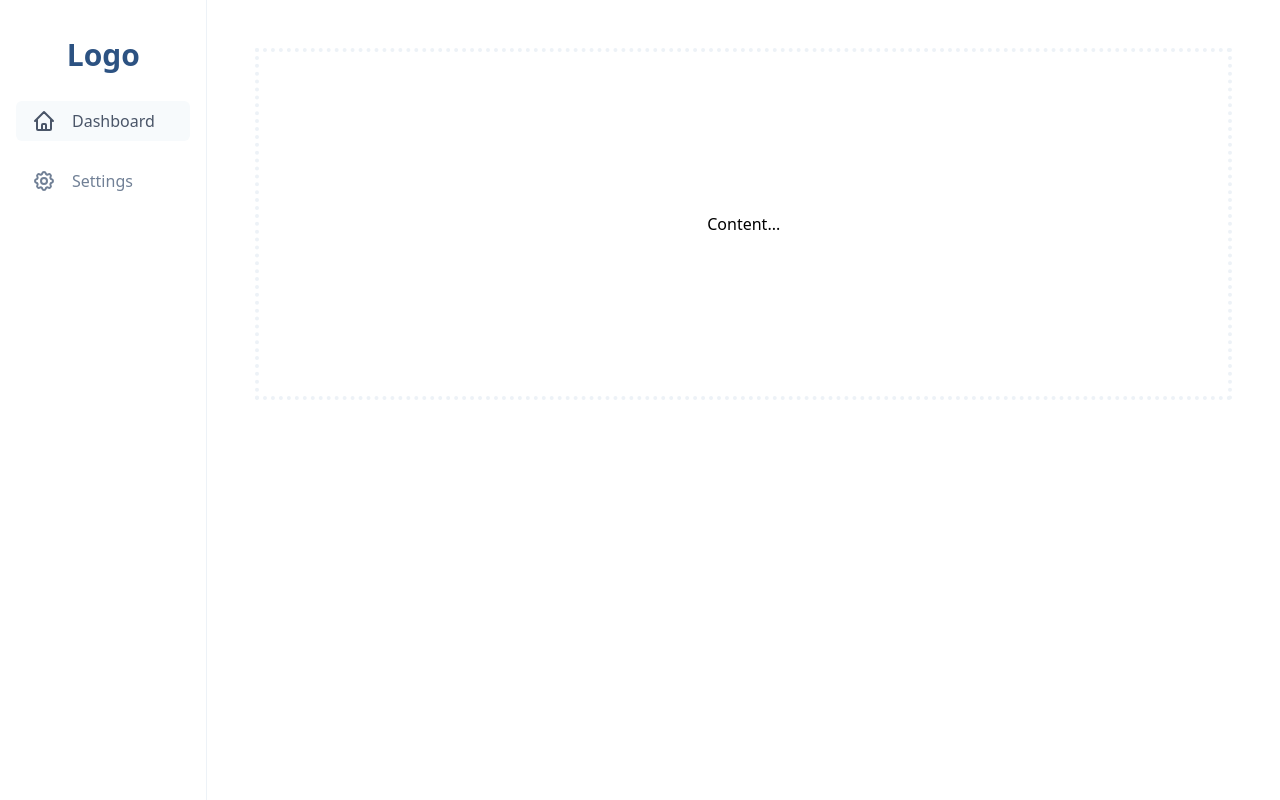
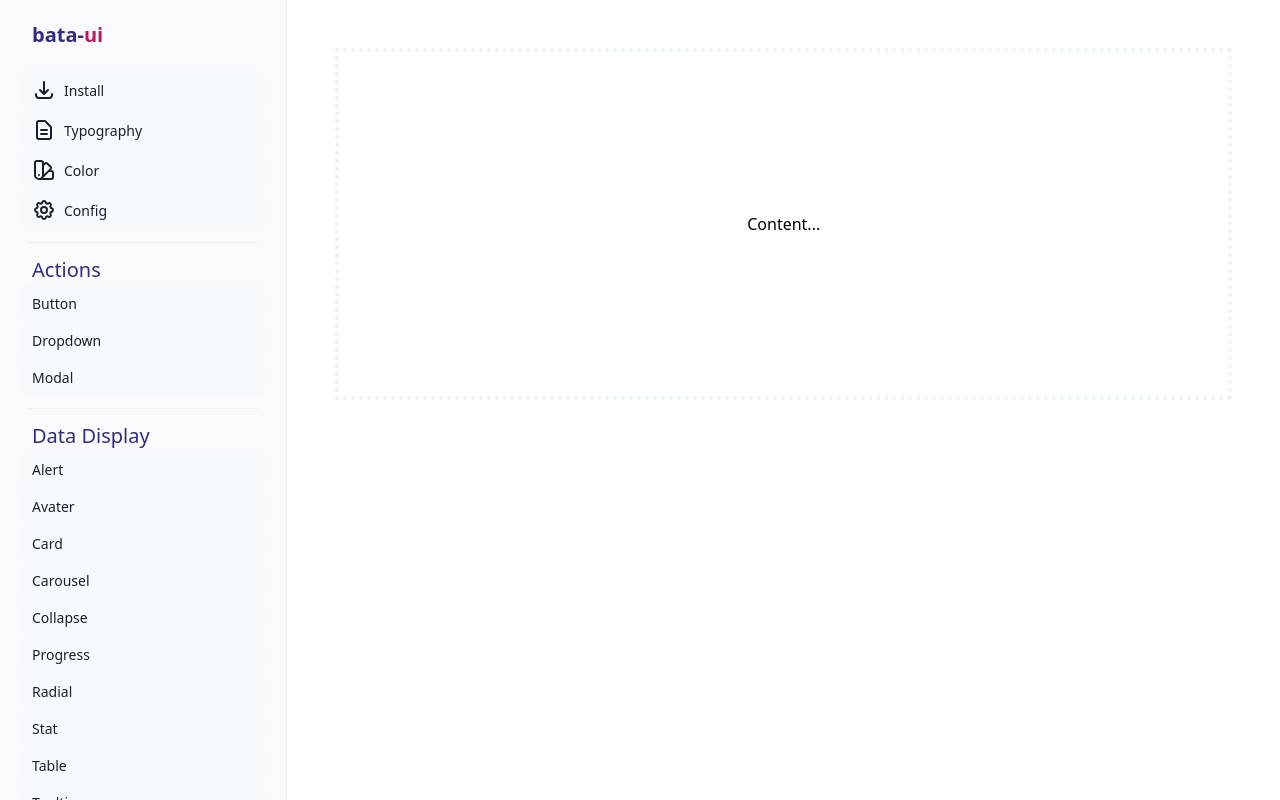
Before and after one commit to tegaSaduwa/bata-ui, a Next.js app: page /components in a window 1280 px wide. Built offline with nearby package versions, Linux system fonts and the light colour scheme.

Commit message:
sidebar update

```diff
--- a/src/components/HeroSection.tsx
+++ b/src/components/HeroSection.tsx
@@ -1,6 +1,6 @@
-import SecondHeroSection from "@/ui/CleanCodeDescription";
-import HighlyCustomizableDescription from "@/ui/HighlyCustomizableDescription";
-import InstallBataUIDescription from "@/ui/InstallBataUIDescription";
+import SecondHeroSection from "@/ui-elements/CleanCodeDescription";
+import HighlyCustomizableDescription from "@/ui-elements/HighlyCustomizableDescription";
+import InstallBataUIDescription from "@/ui-elements/InstallBataUIDescription";
 import React from "react";
 import Stroke from "../layouts/Stroke";
 
@@ -60,7 +60,7 @@ const HeroSection = () => {
                   href="#"
                   className="w-full flex items-center justify-center px-8 py-3 border border-transparent text-base font-medium rounded-md text-indigo-600 bg-indigo-100 hover:bg-indigo-200 md:py-4 md:text-lg md:px-10"
                 >
-                  How to use
+                  Get Started
                 </a>
               </div>
             </div>
--- a/src/layouts/Sidebar.tsx
+++ b/src/layouts/Sidebar.tsx
@@ -1,66 +1,115 @@
 import React from "react";
+import {
+  DownloadIcon,
+  DocumentTextIcon,
+  ColorSwatchIcon,
+  CogIcon,
+} from "@heroicons/react/outline";
+import SidebarLink from "@/ui-elements/SidebarLink";
 
 const Sidebar = () => {
   return (
-    <div className="flex flex-col w-64 h-screen px-4 py-8 overflow-y-auto border-r">
-      <h2 className="text-3xl font-semibold text-center text-blue-800">Logo</h2>
+    <div className="flex flex-col w-96 h-screen px-5 py-5 overflow-y-auto border-r bg-gray-50 overflow-scroll">
+      <h2>
+        <a
+          href="/"
+          className="text-xl whitespace-nowrap dark:text-white font-extrabold text-indigo-900 pl-3"
+        >
+          <span>bata-</span>
+          <span className="text-pink-700">ui</span>
+        </a>
+      </h2>
 
-      <div className="flex flex-col justify-between mt-6">
+      <div className="flex flex-col justify-between mt-5">
         <aside>
           <ul>
-            <li>
-              <a
-                className="flex items-center px-4 py-2 text-gray-700 bg-gray-100 rounded-md "
-                href="#"
-              >
-                <svg
-                  xmlns="http://www.w3.org/2000/svg"
-                  className="w-6 h-6"
-                  fill="none"
-                  viewBox="0 0 24 24"
-                  stroke="currentColor"
-                >
-                  <path
-                    stroke-linecap="round"
-                    stroke-linejoin="round"
-                    stroke-width="2"
-                    d="M3 12l2-2m0 0l7-7 7 7M5 10v10a1 1 0 001 1h3m10-11l2 2m-2-2v10a1 1 0 01-1 1h-3m-6 0a1 1 0 001-1v-4a1 1 0 011-1h2a1 1 0 011 1v4a1 1 0 001 1m-6 0h6"
-                  />
-                </svg>
+            <SidebarLink url="#" name="Install">
+              <DownloadIcon className="h-6 w-6 ml-1 mr-1" aria-hidden="true" />
+            </SidebarLink>
 
-                <span className="mx-4 font-medium">Dashboard</span>
-              </a>
-            </li>
+            <SidebarLink url="#" name="Typography">
+              <DocumentTextIcon
+                className="h-6 w-6 ml-1 mr-1"
+                aria-hidden="true"
+              />
+            </SidebarLink>
 
-            <li>
-              <a
-                className="flex items-center px-4 py-2 mt-5 text-gray-600 rounded-md hover:bg-gray-200"
-                href="#"
-              >
-                <svg
-                  xmlns="http://www.w3.org/2000/svg"
-                  className="w-6 h-6"
-                  fill="none"
-                  viewBox="0 0 24 24"
-                  stroke="currentColor"
-                >
-                  <path
-                    stroke-linecap="round"
-                    stroke-linejoin="round"
-                    stroke-width="2"
-                    d="M10.325 4.317c.426-1.756 2.924-1.756 3.35 0a1.724 1.724 0 002.573 1.066c1.543-.94 3.31.826 2.37 2.37a1.724 1.724 0 001.065 2.572c1.756.426 1.756 2.924 0 3.35a1.724 1.724 0 00-1.066 2.573c.94 1.543-.826 3.31-2.37 2.37a1.724 1.724 0 00-2.572 1.065c-.426 1.756-2.924 1.756-3.35 0a1.724 1.724 0 00-2.573-1.066c-1.543.94-3.31-.826-2.37-2.37a1.724 1.724 0 00-1.065-2.572c-1.756-.426-1.756-2.924 0-3.35a1.724 1.724 0 001.066-2.573c-.94-1.543.826-3.31 2.37-2.37.996.608 2.296.07 2.572-1.065z"
-                  />
-                  <path
-                    stroke-linecap="round"
-                    stroke-linejoin="round"
-                    stroke-width="2"
-                    d="M15 12a3 3 0 11-6 0 3 3 0 016 0z"
-                  />
-                </svg>
+            <SidebarLink url="#" name="Color">
+              <ColorSwatchIcon
+                className="h-6 w-6 ml-1 mr-1"
+                aria-hidden="true"
+              />
+            </SidebarLink>
 
-                <span className="mx-4 font-medium">Settings</span>
-              </a>
-            </li>
+            <SidebarLink url="#" name="Config">
+              <CogIcon className="h-6 w-6 ml-1 mr-1" aria-hidden="true" />
+            </SidebarLink>
+            <hr className="bg-gray-400 my-3 mx-2" />
+            <small className="text-xl whitespace-nowrap dark:text-white text-sm font-medium text-indigo-900 pl-3 mb-5">
+              Actions
+            </small>
+            <SidebarLink url="#" name="Button" />
+            <SidebarLink url="#" name="Dropdown" />
+            <SidebarLink url="#" name="Modal" />
+            <hr className="bg-gray-400 my-3 mx-2" />
+            <small className="text-xl whitespace-nowrap dark:text-white text-sm font-medium text-indigo-900 pl-3 mb-5">
+              Data Display
+            </small>
+            <SidebarLink url="#" name="Alert" />
+            <SidebarLink url="#" name="Avater" />
+            <SidebarLink url="#" name="Card" />
+            <SidebarLink url="#" name="Carousel" />
+            <SidebarLink url="#" name="Collapse" />
+            <SidebarLink url="#" name="Progress" />
+            <SidebarLink url="#" name="Radial" />
+            <SidebarLink url="#" name="Stat" />
+            <SidebarLink url="#" name="Table" />
+            <SidebarLink url="#" name="Tooltip" />
+
+            <hr className="bg-gray-400 my-3 mx-2" />
+            <small className="text-xl whitespace-nowrap dark:text-white text-sm font-medium text-indigo-900 pl-3 mb-5">
+              Data Input
+            </small>
+            <SidebarLink url="#" name="Checkbox" />
+            <SidebarLink url="#" name="Text Input" />
+            <SidebarLink url="#" name="Radio" />
+            <SidebarLink url="#" name="Range" />
+            <SidebarLink url="#" name="Rating" />
+            <SidebarLink url="#" name="Select" />
+            <SidebarLink url="#" name="Textarea" />
+            <SidebarLink url="#" name="Toggle" />
+
+            <hr className="bg-gray-400 my-3 mx-2" />
+            <small className="text-xl whitespace-nowrap dark:text-white text-sm font-medium text-indigo-900 pl-3 mb-5">
+              Layout
+            </small>
+            <SidebarLink url="#" name="Art board" />
+            <SidebarLink url="#" name="Button Group" />
+            <SidebarLink url="#" name="Divider" />
+            <SidebarLink url="#" name="Drawer" />
+            <SidebarLink url="#" name="Footer" />
+            <SidebarLink url="#" name="Hero" />
+            <SidebarLink url="#" name="Indicator" />
+            <SidebarLink url="#" name="Input Group" />
+
+            <hr className="bg-gray-400 my-3 mx-2" />
+            <small className="text-xl whitespace-nowrap dark:text-white text-sm font-medium text-indigo-900 pl-3 mb-5">
+              Navigation
+            </small>
+            <SidebarLink url="#" name="Bread Crumbs" />
+            <SidebarLink url="#" name="Link" />
+            <SidebarLink url="#" name="Menu" />
+            <SidebarLink url="#" name="Navbar" />
+            <SidebarLink url="#" name="Pagination" />
+            <SidebarLink url="#" name="Steps" />
+            <SidebarLink url="#" name="Tab" />
+
+            <hr className="bg-gray-400 my-3 mx-2" />
+            <small className="text-xl whitespace-nowrap dark:text-white text-sm font-medium text-indigo-900 pl-3 mb-5">
+              Mockup
+            </small>
+            <SidebarLink url="#" name="Code" />
+            <SidebarLink url="#" name="Window" />
           </ul>
         </aside>
       </div>
--- /dev/null
+++ b/src/ui-elements/SidebarLink.tsx
@@ -0,0 +1,27 @@
+import React, { ReactNode } from "react";
+
+type ISidebarLinkProps = {
+  name: ReactNode;
+  children?: ReactNode;
+  url: ReactNode;
+};
+
+const SidebarLink = (props: ISidebarLinkProps) => {
+  return (
+    <div>
+      {" "}
+      <li>
+        <a
+          className="flex items-center pl-2 pr-1 py-2 text-gray-900 bg-gray-100 rounded-md font-normal text-sm hover:bg-gray-200 active:indigo-500"
+          href={`${props.url}`}
+        >
+          {props.children}
+
+          <span className="mx-1 font-normal">{props.name}</span>
+        </a>
+      </li>
+    </div>
+  );
+};
+
+export default SidebarLink;
```
Also changed, not shown: src/ui-elements/CleanCodeDescription.tsx (renamed from src/ui/CleanCodeDescription.tsx), src/ui-elements/HighlyCustomizableDescription.tsx (renamed from src/ui/HighlyCustomizableDescription.tsx), src/ui-elements/InstallBataUIDescription.tsx (renamed from src/ui/InstallBataUIDescription.tsx).
